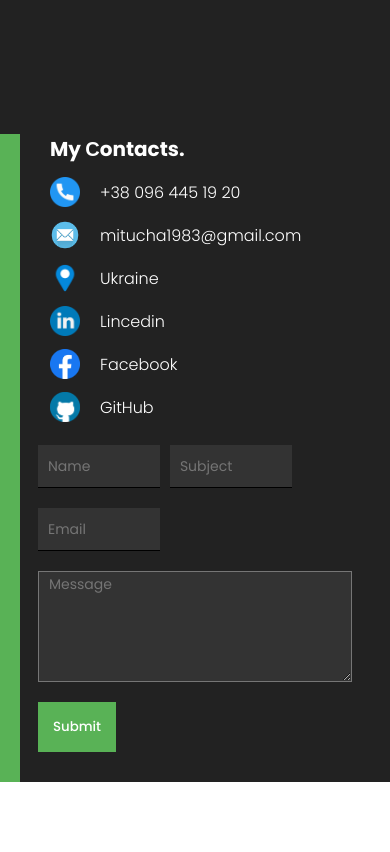
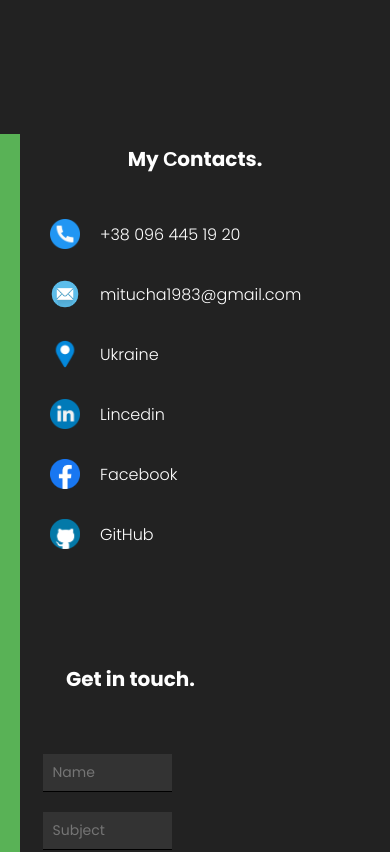
Before and after one commit to programer1983/Portfolio, a React (Create React App) app: page / in a window 390 px wide. Shown: the part 5760-6612 px from the top of the page. Before the commit the page ends 6542 px from the top, so only its background shows below. Built offline with nearby package versions, Linux system fonts and the light colour scheme.

Commit message:
adaptive layout for contacts

```diff
--- a/src/components/contact/contact.css
+++ b/src/components/contact/contact.css
@@ -133,42 +133,195 @@ button {
     }
 }
 
+@media screen and (max-width: 686px) {
+    .c-info-item {
+        font-size: 15px;
+    }
+}
+
+@media screen and (max-width: 674px) {
+    .c-info-item {
+        font-size: 14px;
+    }
+}
+
+@media screen and (max-width: 6614px) {
+    .c-info-item {
+        font-size: 13px;
+    }
+}
+
+@media screen and (max-width: 664px) {
+    .c-info-item {
+        font-size: 12px;
+    }
+
+    .c-icon {
+        width: 23px;
+        height: 23px;
+    }
+}
+
+@media screen and (max-width: 626px) {
+    .c-right {
+        width: 50%;
+    }
+}
+
+@media screen and (max-width: 584px) {
+    .c-wrapper{
+        display: flex;
+        flex-direction: column;
+        padding-top: 10px;
+   }
+
+   .c-info {
+     display: grid;
+     grid-template-columns: 2fr 1fr;
+     margin-top: 30px;
+   }
+
+    .c-info-item {
+        margin: 15px 0px;
+    }
+
+    .c-title {
+        text-align: center;
+        width: auto;
+    }
+
+    form {
+        width: 50px;
+    }
+
+    input {
+        width: 30vw;
+    }
+
+    .c-desc {
+        margin-top: 100px;
+        margin-left: auto;
+        margin-bottom: 30px;
+    }
+}
+
+@media screen and (max-width: 539px) {
+    .c-desc {
+        margin-left: auto;
+    }
+}
+
+@media screen and (max-width: 506px) {
+    .c-info {
+        display: grid;
+        grid-template-columns: 2fr 160px;
+    }
+
+    .c-desc {
+        margin-left: auto;
+    }
+}
 
 
 @media screen and (max-width: 480px) {
-    .c-wrapper {
+    .c-info {
+        display: flex;
         flex-direction: column;
-        padding: 0px 50px;
     }
 
-    .c-title {
-        font-size: 20px;
+    .c-icon {
+        width: 30px;
+        height: 30px;
     }
 
     .c-info-item {
-        margin: 13px 0px;
-        width: 100%;
-    }
-
-    .c-desc {
-        display: none;
+        font-size: 16px;
     }
 
     form {
-        margin-top: 0px;
-        display: flex;
-        flex-wrap: wrap;
-        padding-bottom: 30px;
+        width: 100px;
+    }
+}
+
+
+@media screen and (max-width: 446px) {
+    form {
+        width: 140px;
+    }
+}
+
+
+@media screen and (max-width: 405px) {
+    form {
+        width: 160px;
+    }
+}
+
+
+@media screen and (max-width: 368px) {
+    form {
+        width: 180px;
+    }
+}
+
+
+@media screen and (max-width: 344px) {
+    form {
+        margin-left: 10px;
     }
 
-    input {
-        width: 35%;
-        height: 40px;
-        margin: 10px;
-        margin-left: 0;
+    textarea {
+        width: 150%;
+   }
+}
+
+@media screen and (max-width: 338px) {
+    form {
+        margin-left: 20px;
     }
 
-    button {
-        margin-top: 10px;
+    textarea {
+        width: 130%;
+   }
+}
+
+@media screen and (max-width: 310px) {
+    form {
+        margin-left: 30px;
     }
 }
+
+@media screen and (max-width: 295px) {
+    form {
+        margin-left: 40px;
+    }
+
+    textarea {
+        width: 115%;
+   }
+}
+
+@media screen and (max-width: 372px) {
+    .c-icon {
+        width: 25px;
+        height: 25px;
+    }
+}
+
+@media screen and (max-width: 365px) {
+    .c-info-item {
+        font-size: 15px;
+    }
+}
+
+@media screen and (max-width: 353px) {
+    .c-info-item {
+        font-size: 14px;
+    }
+}
+
+@media screen and (max-width: 340px) {
+   .c-info {
+      width: 250px;
+   }
+}
```
